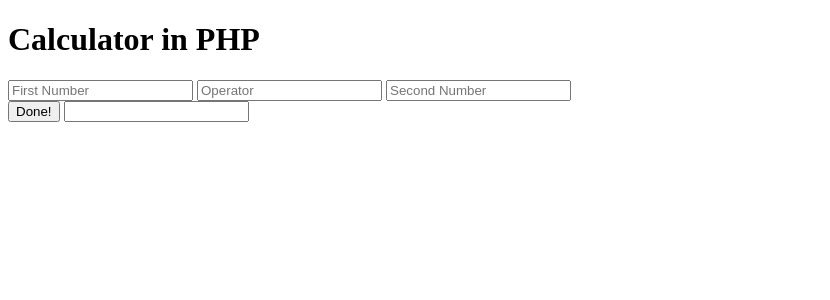
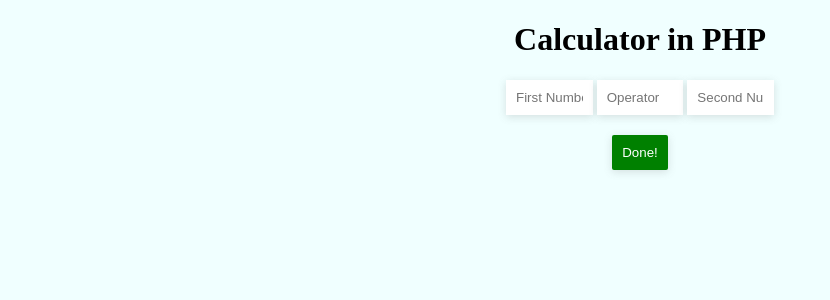
Before and after one commit to eemilyy/simple-calculator-php, a PHP site: page / in a window 1280 px wide. Shown: the top 300 px of the page, without its empty margins (0-830 px from the left). Run offline with PHP 8.4, Linux system fonts and the light colour scheme.

Commit message:
add the css

```diff
--- /dev/null
+++ b/css/style.css
@@ -0,0 +1,36 @@
+:root {
+    --size: 5em;
+}
+
+body {
+    background-color: azure;
+}
+
+.form {
+    text-align: center;
+}
+
+.send-box {
+    width: var(--size);
+    padding: 10px;
+    border: hidden;
+    box-shadow: rgba(99, 99, 99, 0.2) 0px 2px 8px 0px;
+}
+
+.hidden {
+    display: none;
+}
+
+.btn {
+    padding: 10px;
+    color: #ffff;
+    background-color: green;
+    border: hidden;
+    border-radius: 2px;
+    box-shadow: rgba(99, 99, 99, 0.2) 0px 2px 8px 0px;
+    margin: 20px;
+}
+
+.btn:hover {
+    background-color: rgb(54, 202, 54);
+}
--- a/index.php
+++ b/index.php
@@ -8,13 +8,14 @@
     <meta charset="UTF-8">
     <meta http-equiv="X-UA-Compatible" content="IE=edge">
     <meta name="viewport" content="width=device-width, initial-scale=1.0">
+    <link rel="stylesheet" href="css/style.css">
     <title>Simple Calculator</title>
 </head>
 <body>
     <form action="" class="form">
         <h1 class="title">Calculator in PHP</h1>
         <input type="text" name="submit1" class="send-box" placeholder="First Number">
-        <input type="text" name="operator" class="send-box op" placeholder="Operator">
+        <input type="text" name="operator" class="send-box" placeholder="Operator">
         <input type="text" name="submit2" class="send-box" placeholder="Second Number"><br>
         <input type="button" value="Done!" class="btn">
         <input type="text" name="result" class="send-box hidden">
```
